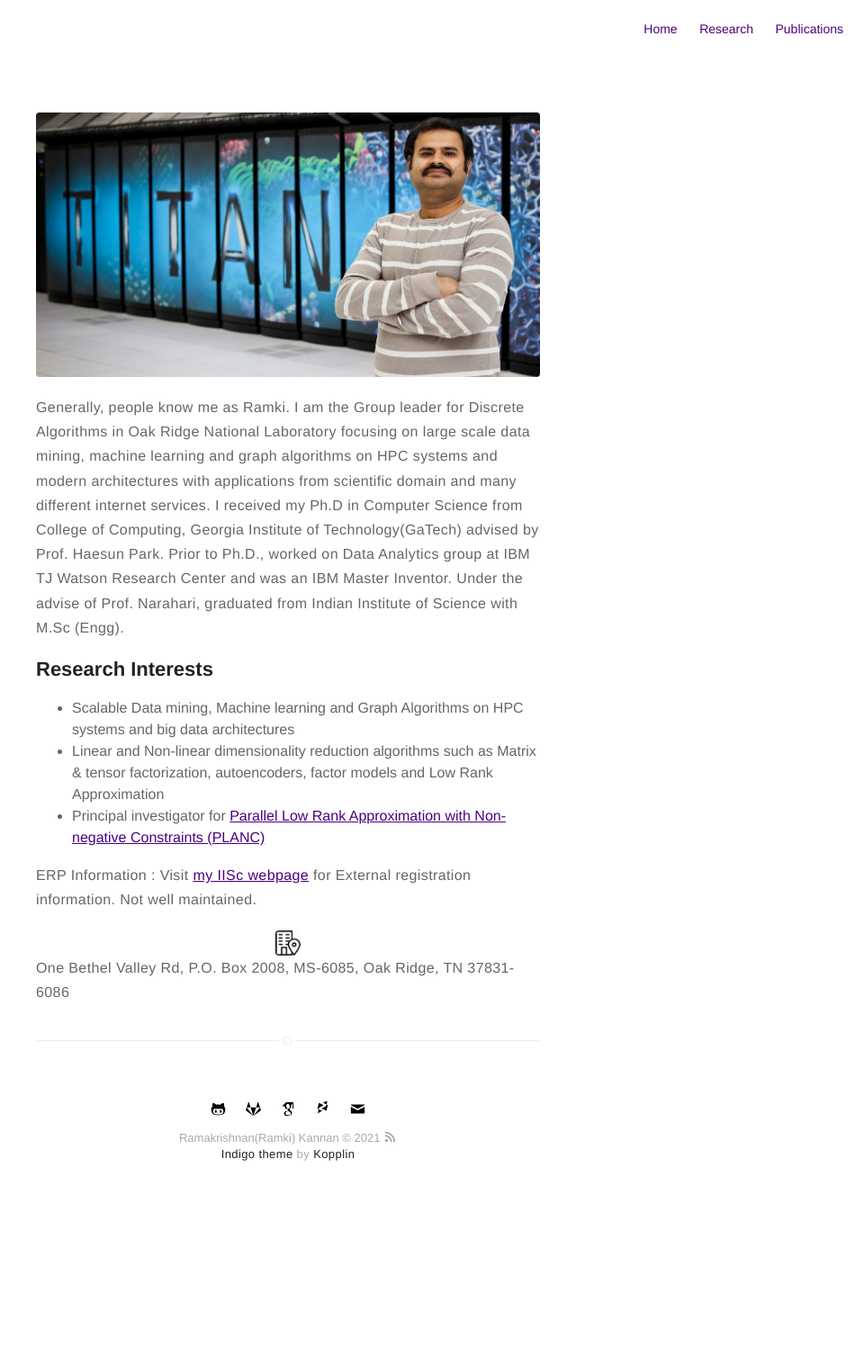
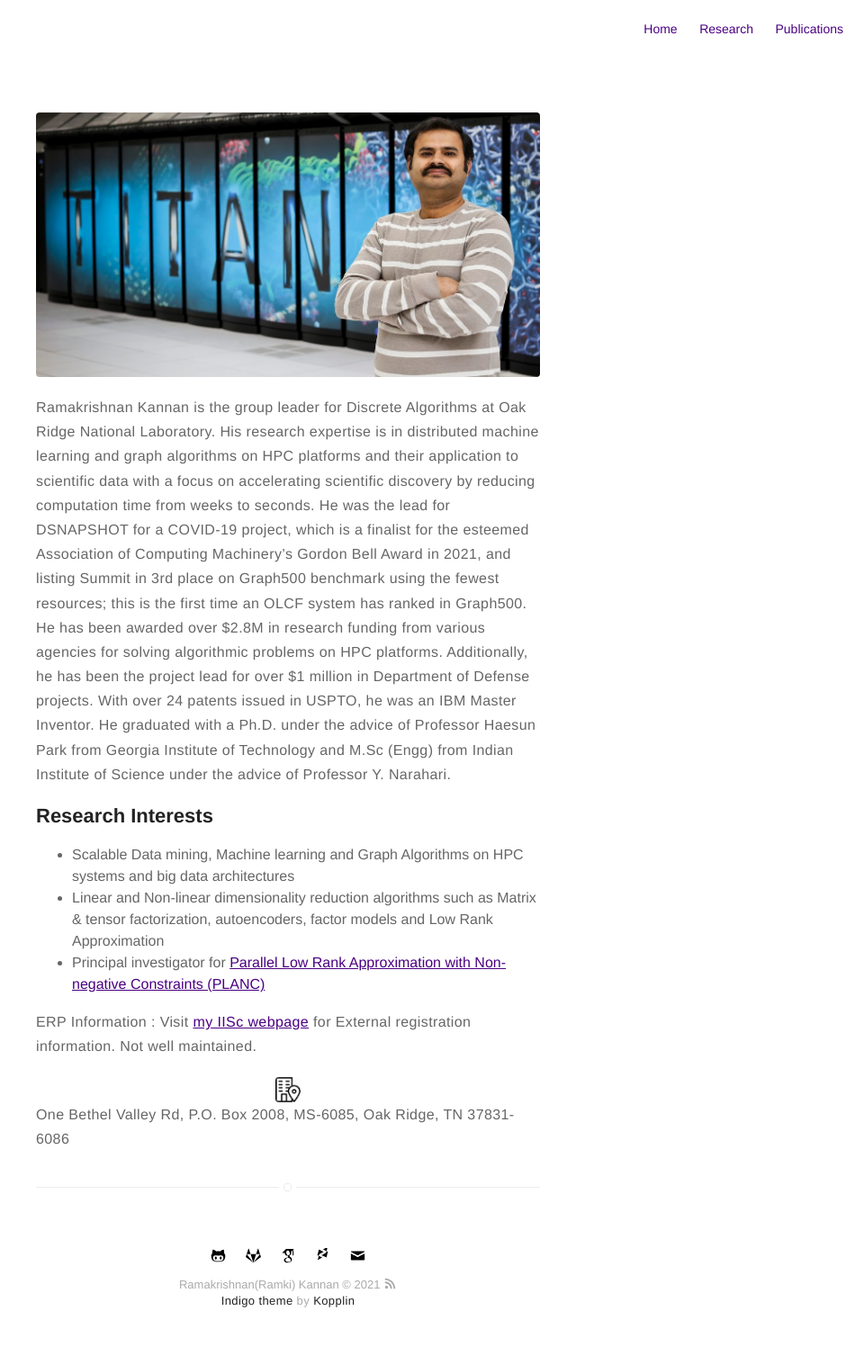
Before and after one commit to ramkikannan/ramkikannan.github.io, a Jekyll site: the page built from about.md, in a window 1280 px wide. Shown: the whole page at 90% size, without its empty margins (320-1280 px from the left). Built offline with Jekyll 4.4.1, drawn with Linux system fonts in a browser that asks for light colours; a style sheet for code colours, icons or effects is not loaded; before the commit the page ends 1354 px from its top, so only the background shows below that.

Commit message:
updated bio

```diff
--- a/about.md
+++ b/about.md
@@ -6,7 +6,7 @@ sitemap: true
 
 <img src="../figs/titan.jpg">
 
-Generally, people know me as Ramki. I am the Group leader for Discrete Algorithms in Oak Ridge National Laboratory focusing on large scale data mining, machine learning and graph algorithms on HPC systems and modern architectures with applications from scientific domain and many different internet services. I received my Ph.D in Computer Science from College of Computing, Georgia Institute of Technology(GaTech) advised by Prof. Haesun Park. Prior to Ph.D., worked on Data Analytics group at IBM TJ Watson Research Center and was an IBM Master Inventor. Under the advise of Prof. Narahari, graduated from Indian Institute of Science with M.Sc (Engg).
+Ramakrishnan Kannan is the group leader for Discrete Algorithms at Oak Ridge National Laboratory. His research expertise is in distributed machine learning and graph algorithms on HPC platforms and their application to scientific data with a focus on accelerating scientific discovery by reducing computation time from weeks to seconds. He was the lead for DSNAPSHOT for a COVID-19 project, which is a finalist for the esteemed Association of Computing Machinery’s Gordon Bell Award in 2021, and listing Summit in 3rd place on Graph500 benchmark using the fewest resources; this is the first time an OLCF system has ranked in Graph500.  He has been awarded over $2.8M in research funding from various agencies for solving algorithmic problems on HPC platforms. Additionally, he has been the project lead for over $1 million in Department of Defense projects. With over 24 patents issued in USPTO, he was an IBM Master Inventor. He graduated with a Ph.D. under the advice of Professor Haesun Park from Georgia Institute of Technology and M.Sc (Engg) from Indian Institute of Science under the advice of Professor Y. Narahari.
 
 ## Research Interests
 
```
